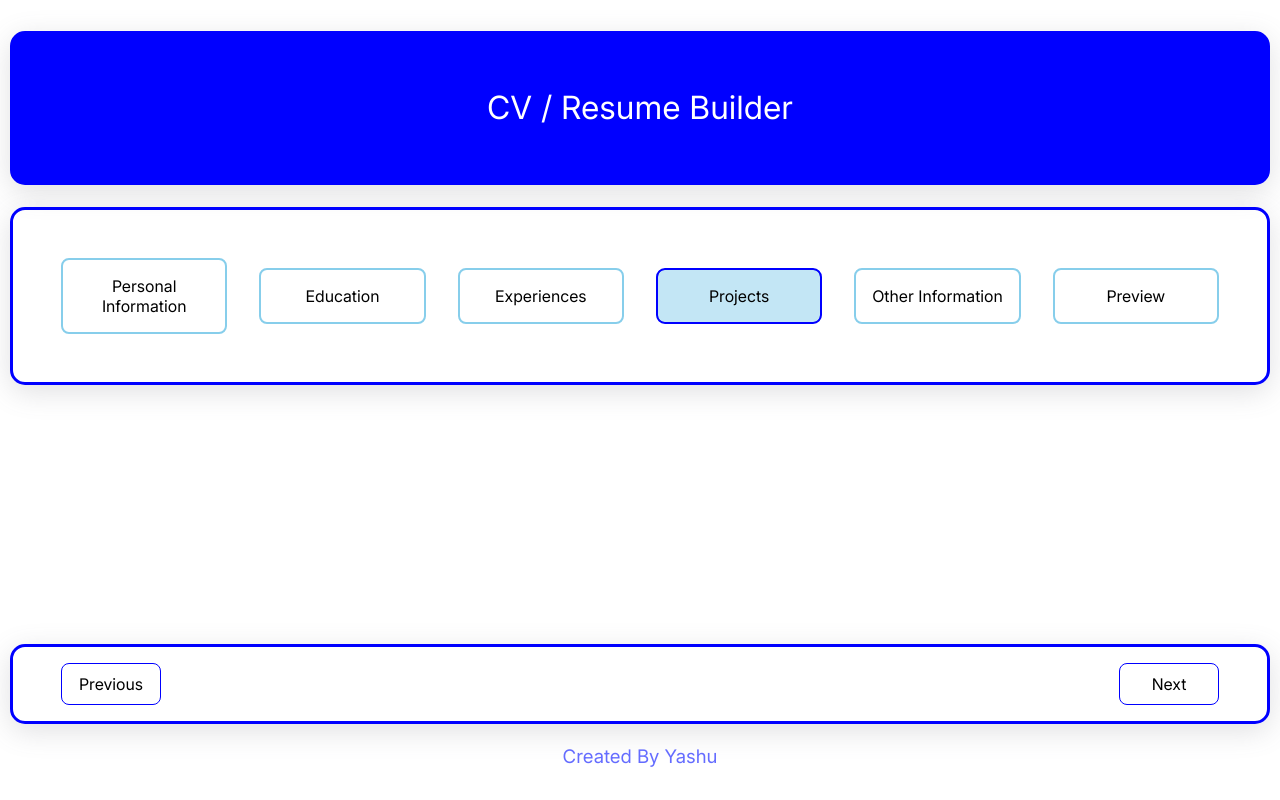
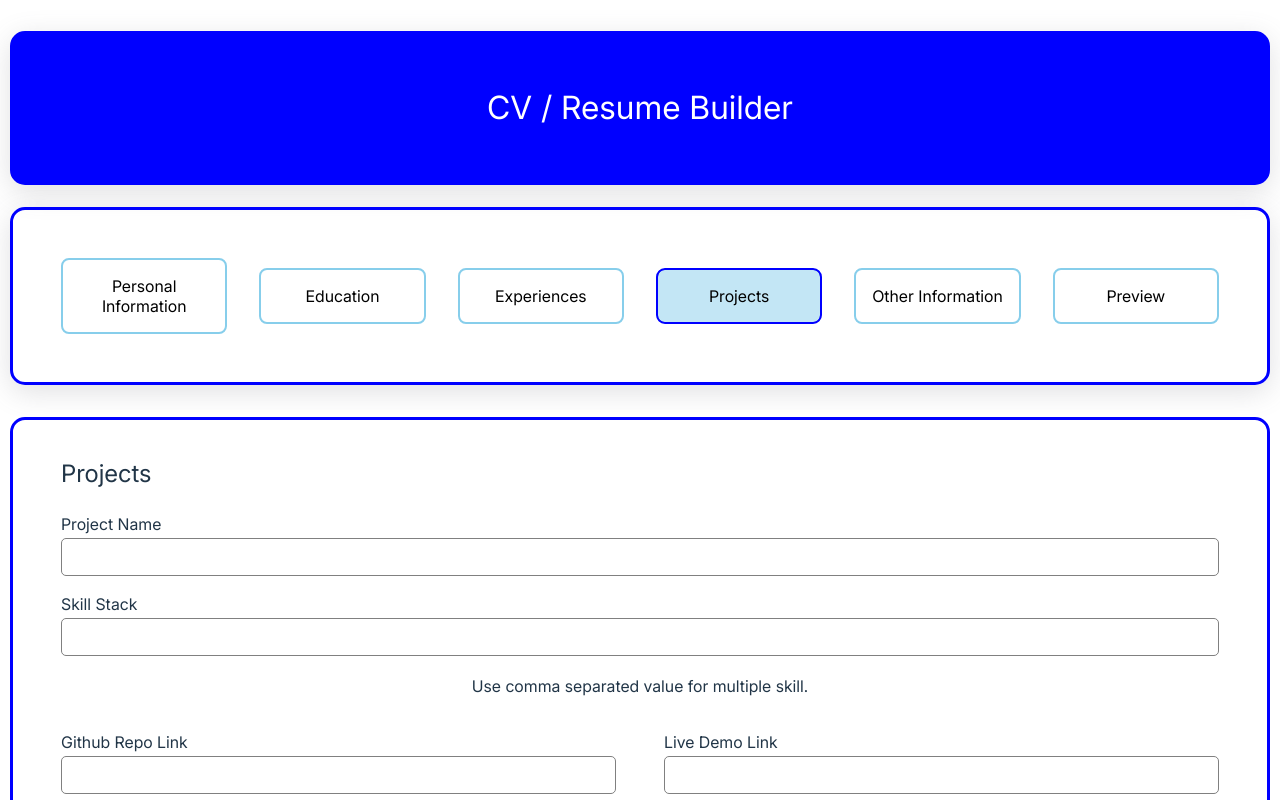
Before and after one commit to yashu483/odin-cv-application, a React (Vite) app: page / in a window 1280 px wide. Both pictures are taken after a click on the button "Projects". Shown: the top 800 px of the page. Built offline with nearby package versions, Linux system fonts and the light colour scheme.

Commit message:
feat: create Project component

```diff
--- a/src/components/Body.jsx
+++ b/src/components/Body.jsx
@@ -4,6 +4,7 @@ import { useState } from "react";
 import PersonalInfo from "./PersonalInfo";
 import { Education, AddEducation } from "./Education";
 import { Experience, NewExperience } from "./Experience";
+import { Project, NewProject } from "./Projects";
 
 const personalInfo = {
   fullName: "",
@@ -102,6 +103,9 @@ function Main({
           />
         );
       }
+      case "projects": {
+        return <Project />;
+      }
       default:
         return null;
     }
--- a/src/components/Projects.jsx
+++ b/src/components/Projects.jsx
@@ -12,28 +12,35 @@ class NewProject {
 function Project() {
   return (
     <>
-      <div>
+      <div className="main-section-component">
+        <h2 className="section-headings">Projects</h2>
         <form className="section-form">
           <div className="single-input-row">
-            <label htmlFor=""></label>
-            <input type="text" />
+            <label htmlFor="projectName">Project Name</label>
+            <input type="text" name="projectName" id="projectName" />
           </div>
           <div className="single-input-row">
-            <label htmlFor=""></label>
-            <input type="text" />
+            <label htmlFor="skillStack">Skill Stack</label>
+            <input type="text" id="skillStack" name="skillStack" />
+            <p>Use comma separated value for multiple skill.</p>
           </div>
           <div className="double-input-row">
-            <div className="input-in-double-input-row"></div>
-            <div className="input-in-double-input-row"></div>
+            <div className="input-in-double-input-row">
+              <label htmlFor="githubLink">Github Repo Link</label>
+              <input type="url" id="githubLink" name="githubLink" />
+            </div>
+            <div className="input-in-double-input-row">
+              <label htmlFor="liveSiteLink">Live Demo Link</label>
+              <input type="url" id="liveSiteLink" name="liveSiteLink" />
+            </div>
           </div>
           <div className="single-input-row">
-            <label htmlFor=""></label>
-            <input type="text" />
+            <label htmlFor="projectSummary">Project Summary</label>
+            <textarea name="projectSummary" id="projectSummary"></textarea>
           </div>
-          <div className="single-input-row">
-            <label htmlFor=""></label>
-            <textarea name="" id=""></textarea>
-          </div>
+          <button type="submit" className="education-add-button">
+            Add
+          </button>
         </form>
       </div>
       <div></div>
@@ -41,4 +48,4 @@ function Project() {
   );
 }
 
-export default Project;
+export { Project, NewProject };
```
